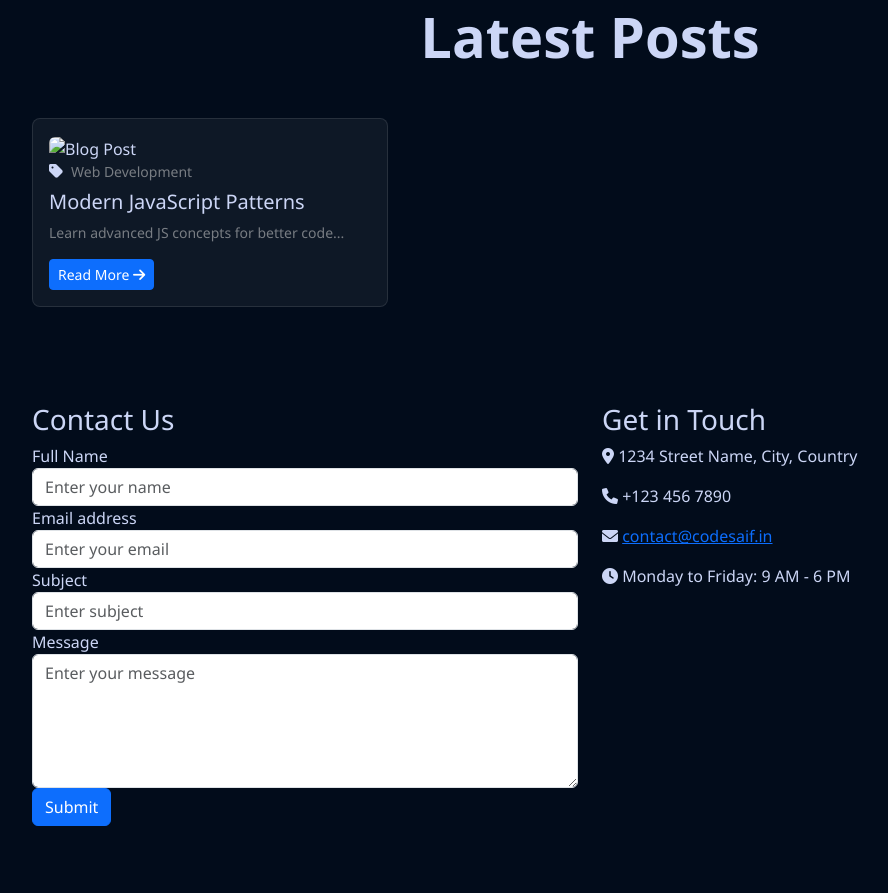
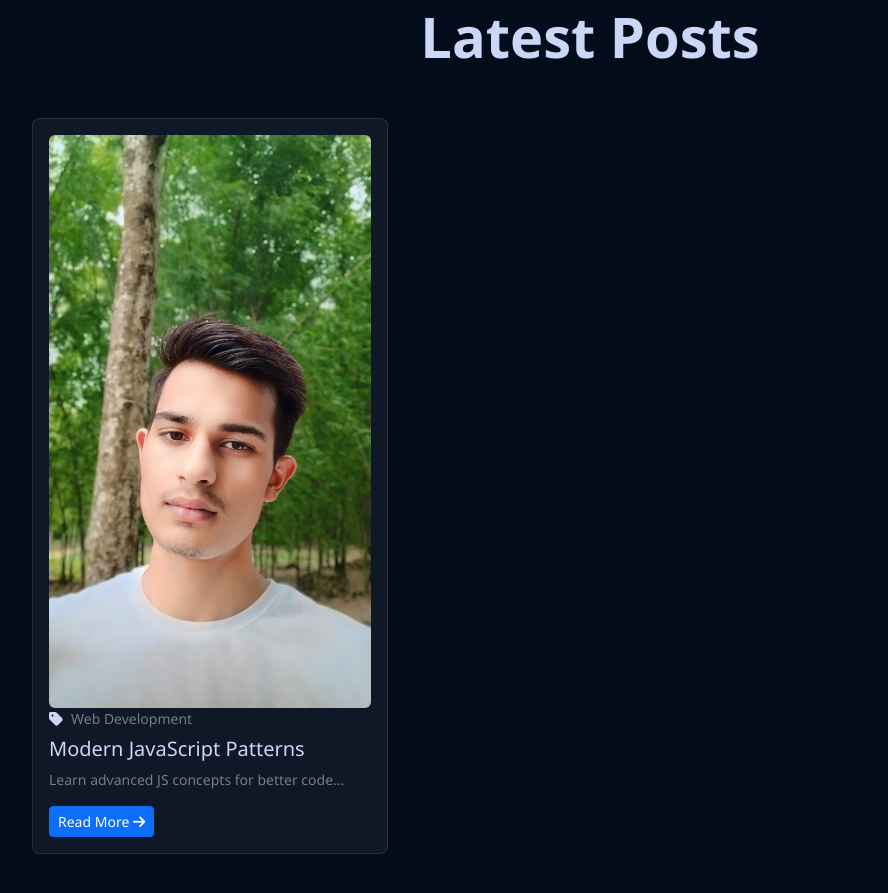
Before and after one commit to mdsaifali111/portfolio, a plain HTML site: page index.html in a window 1280 px wide. Shown: the part 5035-5928 px from the top of the page, without its empty margins (50-938 px from the left). Drawn offline with nearby package versions, Linux system fonts and the light colour scheme.

Commit message:
Update index.html

```diff
--- a/index.html
+++ b/index.html
@@ -570,7 +570,7 @@
         <div class="row g-4">
             <div class="col-md-4">
                 <div class="card-hover p-3 rounded-3">
-                    <img src="blog1.jpg" class="card-img-top rounded-2" alt="Blog Post">
+                    <img src="1731316843774.jpg" class="card-img-top rounded-2" alt="Blog Post">
                     <div class="card-body">
                         <div class="d-flex align-items-center mb-2">
                             <i class="fas fa-tag me-2"></i>
```
